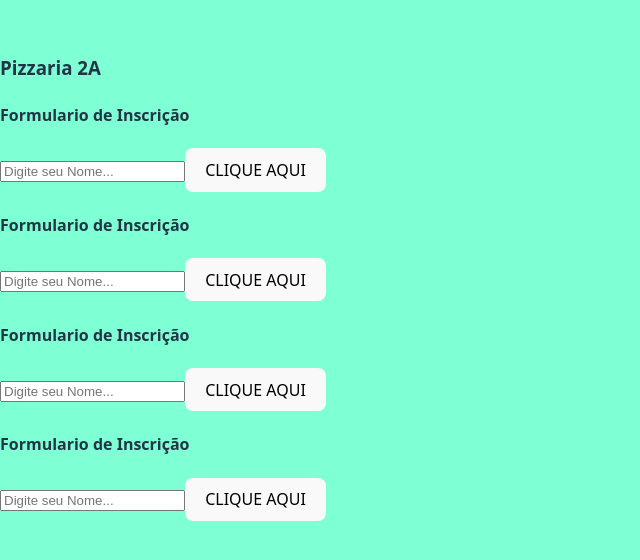
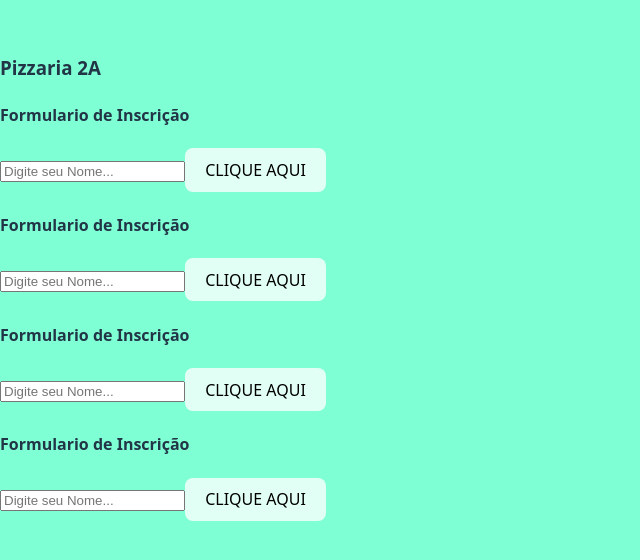
Before and after one commit to PedroMachado1106/pizzaria2a, a React (Vite) app: page / in a window 1280 px wide. Shown: the part 122-682 px from the top of the page, without its empty margins (0-640 px from the left). Built offline with nearby package versions, Linux system fonts and the light colour scheme.

Commit message:
VercelAlteracoes

```diff
--- a/src/index.css
+++ b/src/index.css
@@ -43,7 +43,7 @@ button {
   font-size: 1em;
   font-weight: 500;
   font-family: inherit;
-  background-color: #1a1a1a;
+  background-color: #0a5264;
   cursor: pointer;
   transition: border-color 0.25s;
 }
@@ -64,6 +64,6 @@ button:focus-visible {
     color: #747bff;
   }
   button {
-    background-color: #f9f9f9;
+    background-color: #e2fff6;
   }
 }
```
